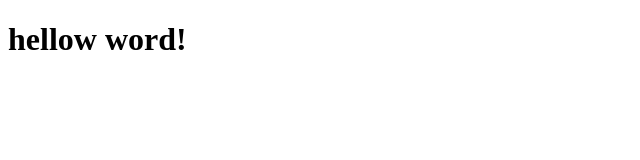
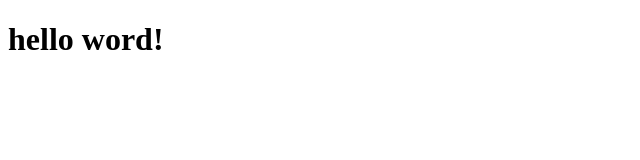
Before and after one commit to IagoUzal/iagouzal.github.io, a plain HTML site: page index.html in a window 1280 px wide. Shown: the full height of the page, 0-640 px from the left. Drawn offline with Linux system fonts and the light colour scheme.

Commit message:
initial repository

```diff
--- a/index.html
+++ b/index.html
@@ -8,7 +8,7 @@
 <body>
   <header>
     <h1>
-      hellow word!
+      hello word!
     </h1>
   </header>
 </body>
```
